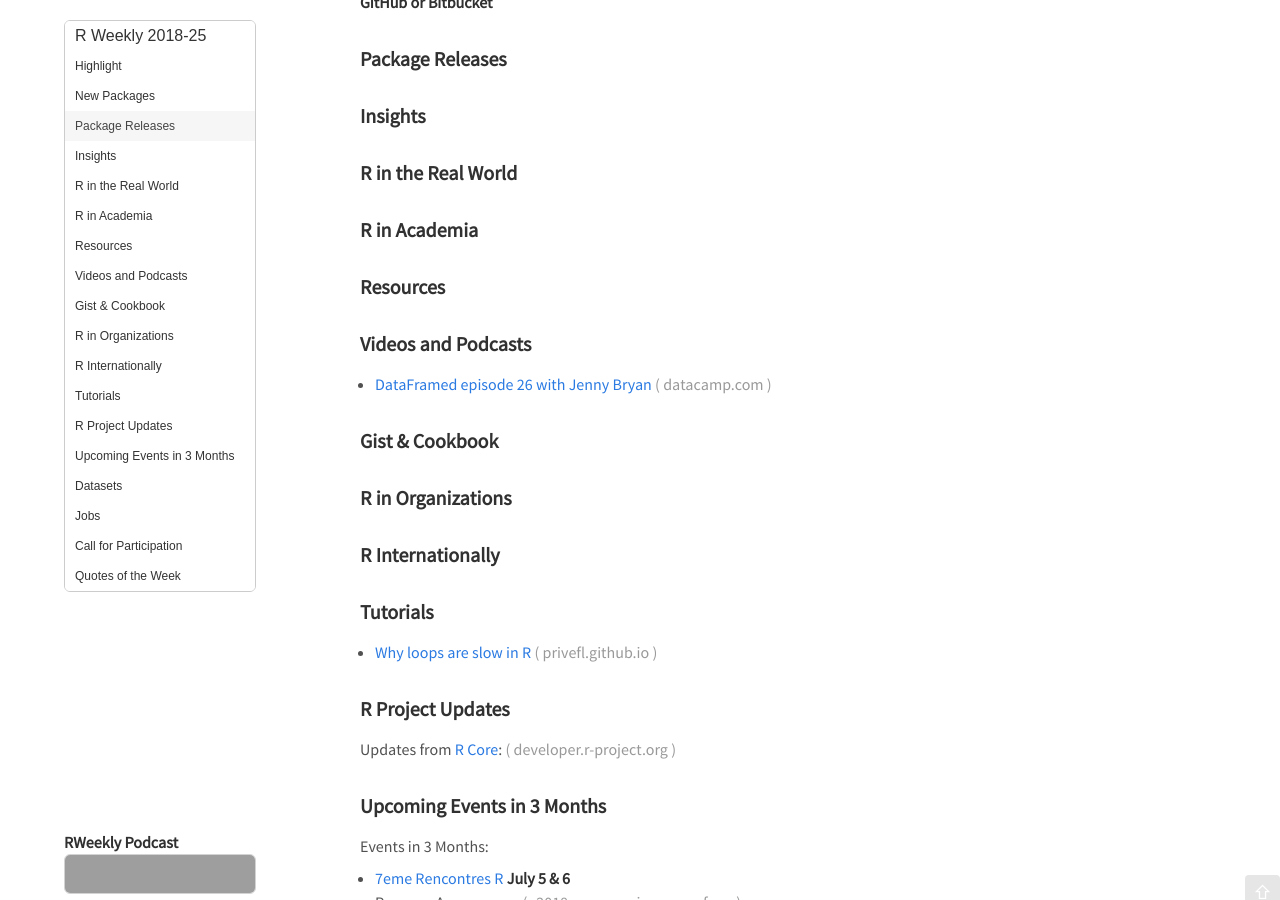
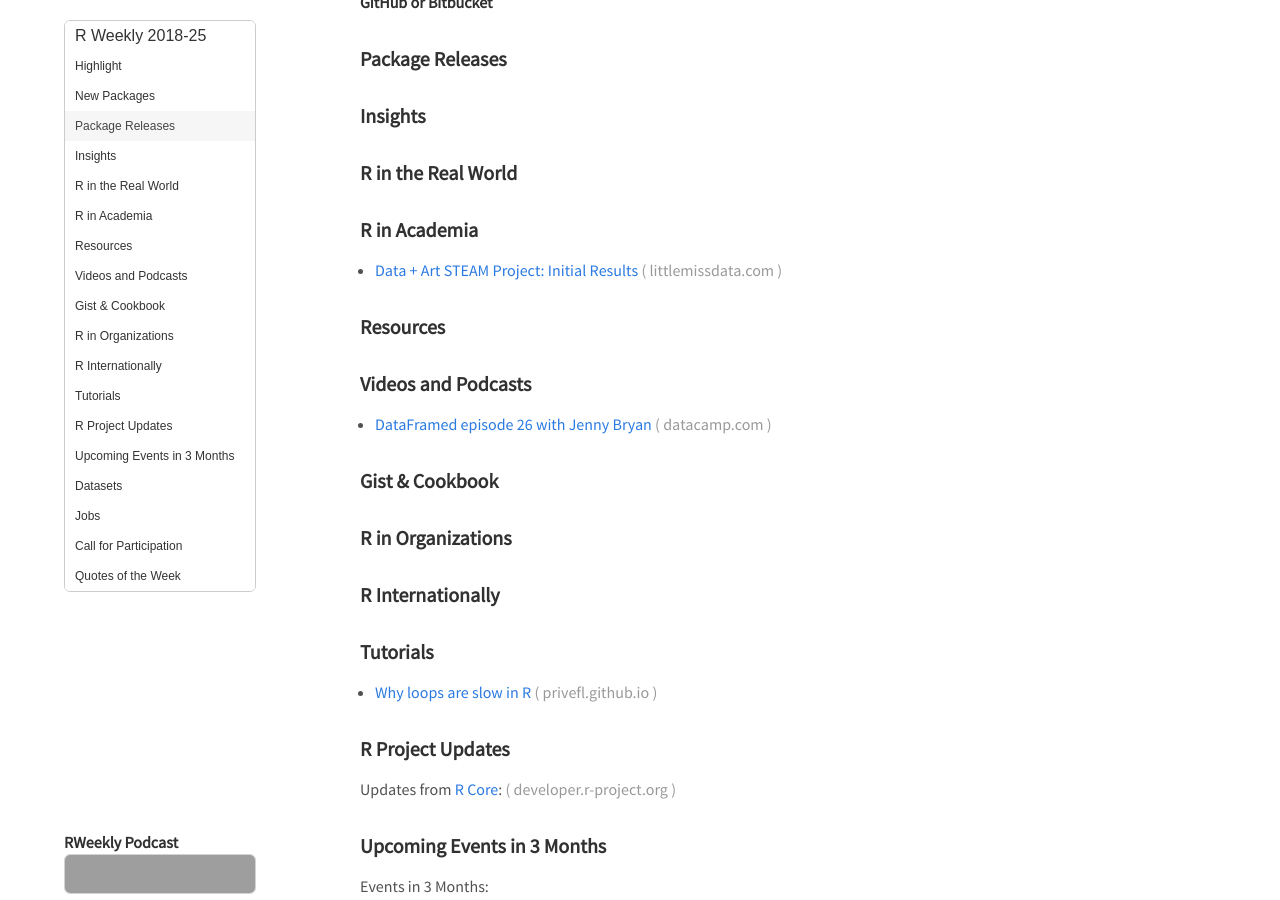
Before and after one commit to rweekly/rweekly.org, a Jekyll site: the page built from draft.md, in a window 1280 px wide and 900 px high, scrolled down 440 px. Built offline with Jekyll 4.4.1, drawn with Linux system fonts in a browser that asks for light colours; emoji names are drawn with the system emoji font; comment, search, counter and statistics services are not loaded; grey boxes are pictures that could not be loaded.

Commit message:
Update draft.md

```diff
--- a/draft.md
+++ b/draft.md
@@ -44,6 +44,8 @@ Release Date: 2018-6-18
 
 
 ###  R in Academia
+
++ [Data + Art STEAM Project: Initial Results](https://www.littlemissdata.com/blog/steam-data-art1)
 
 
 
```
